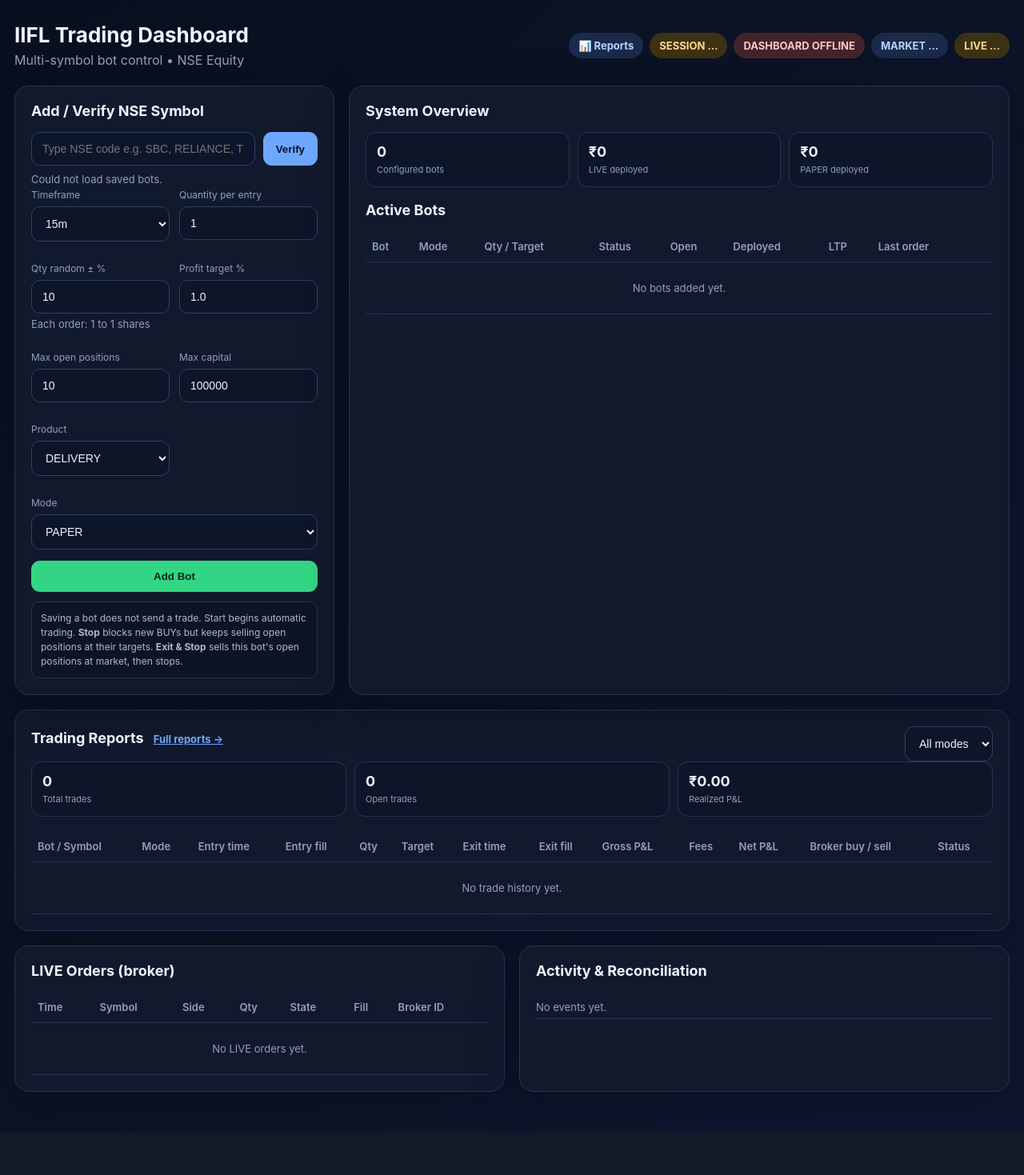
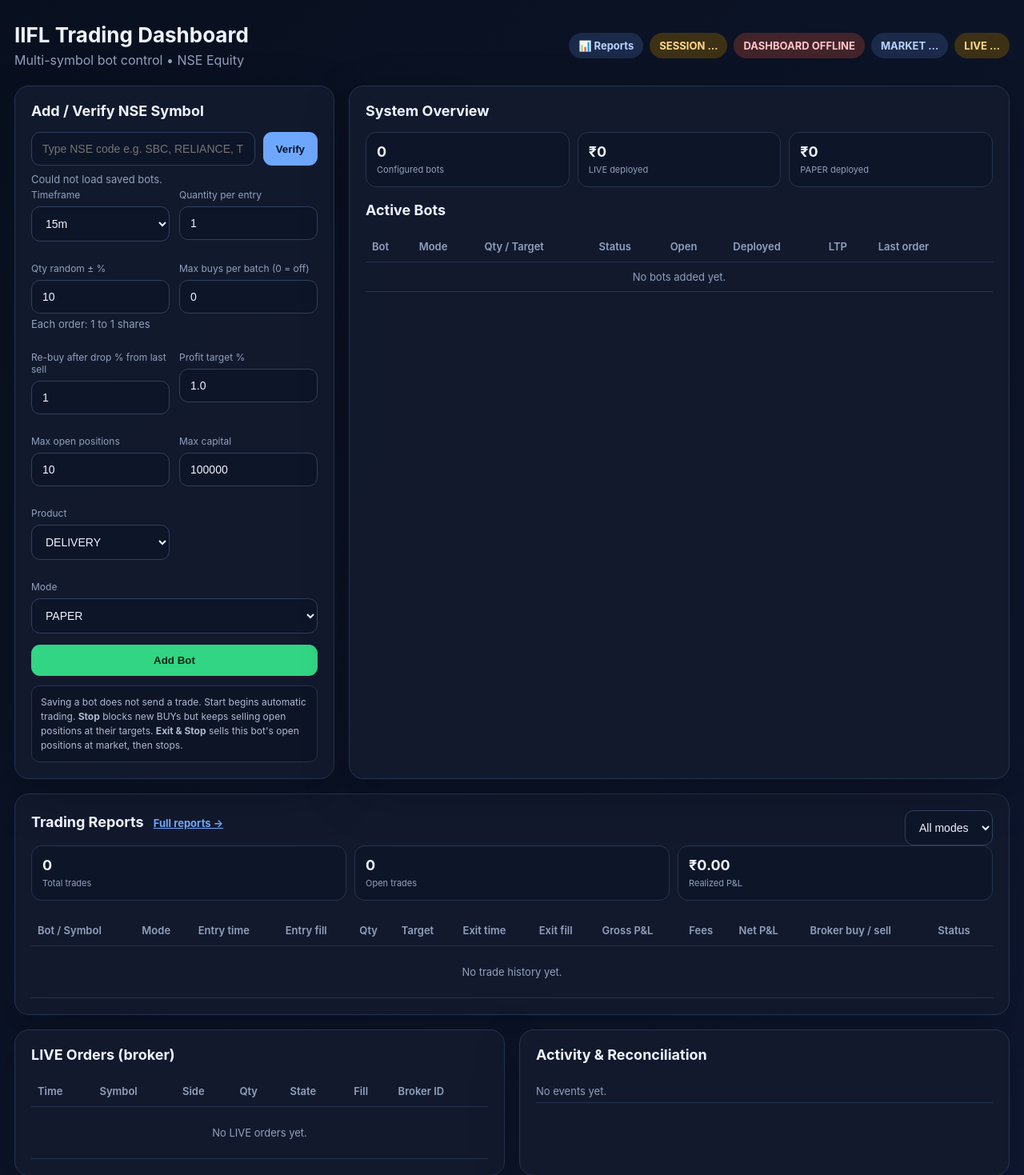
Before and after one commit to doshihiren/iifl-trading, a Flask app: page /iifl/ in a window 1280 px wide. Shown: the top 1469 px of the page at 80% size. Before the commit the page ends 1365 px from the top, so only its background shows below. Run offline with Flask 3, Linux system fonts and the light colour scheme; the visitor is signed in with stand-in values (Sample User, id 1); data that the repository does not hold is empty; parts of the project's set-up code (start-up, migrations or seed data) failed here and were passed over.

Commit message:
Batch buying: max buys per batch, pause, re-buy after % drop from last sell; edit bot settings
Co-Authored-By: Claude Opus 5.5 <noreply@anthropic.com>
Claude-Session: https://claude.ai/code/session_0137q8f1zC6jg2MBMb1ePwyV

```diff
--- a/app.py
+++ b/app.py
@@ -538,7 +538,25 @@ def _bot_summary(bot):
     bot["open_qty"] = sum(int(l["quantity"]) for l in lots)
     bot["deployed_capital"] = round(sum(float(l["entry_price"]) * int(l["quantity"]) for l in lots), 2)
     bot["pending_orders"] = int(pending or 0)
+    bot["batch_bought"] = int(db.scalar(
+        "SELECT COUNT(*) FROM orders WHERE bot_id=? AND side='BUY' AND batch_no=? "
+        "AND state IN ('FILLED',?,?,?,?)",
+        (bot["bot_id"], int(bot.get("batch_no") or 1), *ACTIVE_ORDER_STATES)) or 0)
     return bot
+
+
+def _batch_settings(body):
+    """Validate batch fields. Returns (batch_size, rebuy_dip_pct) or raises ValueError."""
+    try:
+        size = int(body.get("batch_size", 0) or 0)
+        dip = float(body.get("rebuy_dip_pct", 0) or 0)
+    except (TypeError, ValueError):
+        raise ValueError("Invalid batch settings")
+    if size < 0:
+        raise ValueError("Max buys per batch cannot be negative")
+    if not 0 <= dip <= 50:
+        raise ValueError("Re-buy drop % must be between 0 and 50")
+    return size, dip
 
 
 @app.route("/iifl/api/bots", methods=["GET"])
@@ -591,6 +609,10 @@ def api_bots_save():
         return jsonify({"status": "error", "message": "Invalid qty random %"}), 400
     if not 0 <= qty_random_pct <= 50:
         return jsonify({"status": "error", "message": "Qty random % must be between 0 and 50"}), 400
+    try:
+        batch_size, rebuy_dip_pct = _batch_settings(body)
+    except ValueError as e:
+        return jsonify({"status": "error", "message": str(e)}), 400
 
     saved = add_bot({
         "symbol": symbol,
@@ -601,6 +623,8 @@ def api_bots_save():
         "mode": mode,
         "qty": quantity,
         "qty_random_pct": qty_random_pct,
+        "batch_size": batch_size,
+        "rebuy_dip_pct": rebuy_dip_pct,
         "target": target,
         "timeframe": timeframe,
         "product": product,
@@ -638,9 +662,59 @@ def api_bots_delete(bot_id):
     })
 
 
+@app.route("/iifl/api/bots/<bot_id>", methods=["PATCH"])
+def api_bots_edit(bot_id):
+    """Change sizing/batch settings of an existing bot. New values apply to new entries only."""
+    bot = get_bot(bot_id)
+    if not bot:
+        return jsonify({"status": "error", "message": "Bot not found"}), 404
+    body = request.get_json(silent=True) or {}
+    changes = {}
+    try:
+        for key, cast, lo, hi in (("qty", int, 1, None), ("qty_random_pct", float, 0, 50),
+                                  ("target", float, 0.01, None), ("maxpos", int, 1, None),
+                                  ("capital", float, 1, None)):
+            if key in body and body[key] not in (None, ""):
+                value = cast(body[key])
+                if value < lo or (hi is not None and value > hi):
+                    raise ValueError(f"{key} out of range")
+                changes[key] = value
+        if "batch_size" in body or "rebuy_dip_pct" in body:
+            size, dip = _batch_settings({"batch_size": body.get("batch_size", bot["batch_size"]),
+                                         "rebuy_dip_pct": body.get("rebuy_dip_pct", bot["rebuy_dip_pct"])})
+            changes["batch_size"] = size
+            changes["rebuy_dip_pct"] = dip
+            if size == 0:
+                changes.update(batch_state="BUYING", rebuy_ref_price=None, rebuy_trigger_price=None)
+            elif int(bot.get("batch_size") or 0) == 0:
+                # Turning batching on: count from a fresh batch, not from old buys.
+                changes.update(batch_no=int(bot.get("batch_no") or 1) + 1, batch_state="BUYING",
+                               rebuy_ref_price=None, rebuy_trigger_price=None)
+            elif bot.get("batch_state") == "WAITING_DIP" and bot.get("rebuy_ref_price"):
+                # Re-arm the waiting level with the new drop %.
+                from engine import floor_to_tick
+                changes["rebuy_trigger_price"] = floor_to_tick(
+                    float(bot["rebuy_ref_price"]) * (1 - dip / 100.0), bot["tick_size"])
+    except (TypeError, ValueError) as e:
+        return jsonify({"status": "error", "message": f"Invalid value: {e}"}), 400
+    saved = update_bot(bot_id, **changes)
+    db.add_event("BOT_EDITED", "Settings changed: " + ", ".join(f"{k}={v}" for k, v in changes.items()
+                                                                 if not k.startswith("rebuy_ref")),
+                 bot_id=bot_id)
+    return jsonify({"status": "Ok", "result": saved})
+
+
 @app.route("/iifl/api/bots/<bot_id>/start", methods=["POST"])
 def api_bot_start(bot_id):
-    bot = update_bot(bot_id, status="RUNNING", last_error=None)
+    current = get_bot(bot_id)
+    if not current:
+        return jsonify({"status": "error", "message": "Bot not found"}), 404
+    extra = {}
+    if current["status"] != "RUNNING" and int(current.get("batch_size") or 0) > 0:
+        # A manual Start begins a fresh batch.
+        extra = {"batch_no": int(current.get("batch_no") or 1) + 1, "batch_state": "BUYING",
+                 "rebuy_ref_price": None, "rebuy_trigger_price": None}
+    bot = update_bot(bot_id, status="RUNNING", last_error=None, **extra)
     if not bot:
         return jsonify({"status": "error", "message": "Bot not found"}), 404
     db.add_event("BOT_START", f"{bot['mode']} bot {bot['symbol']} started", bot_id=bot_id)
--- a/templates/dashboard.html
+++ b/templates/dashboard.html
@@ -13,6 +13,8 @@
     .badge.bad{background:#43232a;color:#ffc5ca}.badge.warn{background:#3d3115;color:#ffd98a}.badge.info{background:#1b2a4a;color:#b9d2ff}
     .badges{display:flex;gap:8px;flex-wrap:wrap;align-items:center}.badges a{color:inherit}
     .btn-sm{padding:7px 10px;font-size:12px;border-radius:9px;margin:2px 0}
+    .acts{display:flex;flex-direction:column;gap:4px;min-width:118px}.acts .btn-sm{margin:0;width:100%}
+    #bots td{padding:10px 6px}
     .err{color:#ff9da4}.pos{color:var(--green)}.neg{color:var(--red)}
     .events{max-height:320px;overflow:auto;font-size:12px}.events div{padding:6px 0;border-bottom:1px solid var(--line)}
     .events .ERROR{color:#ff9da4}.events .WARNING{color:#ffd98a}
@@ -64,6 +66,8 @@
         <div class="field"><label>Timeframe</label><select id="timeframe"><option>1m</option><option>5m</option><option selected>15m</option></select></div>
         <div class="field"><label>Quantity per entry</label><input id="qty" type="number" value="1" min="1"></div>
         <div class="field"><label>Qty random ± %</label><input id="qtyRandom" type="number" value="10" min="0" max="50" step="1"><div class="meta" id="qtyHint">Each order: 1 to 1</div></div>
+        <div class="field"><label>Max buys per batch <span title="0 = no batch limit (buy every slot)">(0 = off)</span></label><input id="batchSize" type="number" value="0" min="0" step="1"></div>
+        <div class="field"><label>Re-buy after drop % from last sell</label><input id="rebuyDip" type="number" value="1" min="0" max="50" step="0.05"></div>
         <div class="field"><label>Profit target %</label><input id="target" type="number" value="1.0" min="0.01" step="0.01"></div>
         <div class="field"><label>Max open positions</label><input id="maxpos" type="number" value="10" min="1"></div>
         <div class="field"><label>Max capital</label><input id="capital" type="number" value="100000" min="1"></div>
@@ -126,6 +130,16 @@
 </div>
 </div>
 
+<div id="editBox" style="display:none;position:fixed;inset:0;background:rgba(3,7,16,.7);z-index:20;align-items:center;justify-content:center;padding:16px">
+  <div class="card" style="width:100%;max-width:520px">
+    <h2 id="editTitle">Edit bot</h2>
+    <div class="formgrid" id="editFields"></div>
+    <div class="notice" style="margin:4px 0 12px">Changes apply to new entries. Open positions keep their own entry price and target.</div>
+    <div style="display:flex;gap:10px;justify-content:flex-end"><button class="secondary" onclick="closeEdit()">Cancel</button><button class="start" onclick="saveEdit()">Save</button></div>
+    <div id="editStatus" class="status"></div>
+  </div>
+</div>
+
 <script>
 let verified = null;
 let bots = [];
@@ -173,6 +187,8 @@ async function addBot(){
     mode:document.getElementById('mode').value,
     qty:Number(document.getElementById('qty').value),
     qty_random_pct:Number(document.getElementById('qtyRandom').value),
+    batch_size:Number(document.getElementById('batchSize').value),
+    rebuy_dip_pct:Number(document.getElementById('rebuyDip').value),
     target:Number(document.getElementById('target').value),
     timeframe:document.getElementById('timeframe').value,
     product:document.getElementById('product').value,
@@ -264,19 +280,27 @@ function renderBots(){
     if(b.open_positions>0 && b.status!=='EXITING'){
       btns+='<button class="danger btn-sm" onclick="exitBot(\''+id+'\',\''+sym+'\')">Exit &amp; Stop</button> ';
     }
+    btns+='<button class="secondary btn-sm" onclick="openEdit(\''+id+'\')">Edit</button> ';
     btns+='<button class="danger btn-sm" onclick="removeBot(\''+id+'\',\''+sym+'\')">Remove</button>';
     const statusLabel = b.status==='STOPPED' && b.open_positions>0 ? 'STOPPED (managing exits)' : b.status;
     const err = b.last_error ? '<div class="meta err">'+esc(b.last_error)+'</div>' : '';
     const pend = b.pending_orders ? '<div class="meta">'+b.pending_orders+' order(s) pending at broker</div>' : '';
+    let batch='';
+    if(Number(b.batch_size)>0){
+      if(b.batch_state==='BUYING') batch='Batch '+b.batch_no+': bought '+b.batch_bought+'/'+b.batch_size;
+      else if(b.batch_state==='WAITING_SELL') batch='Batch '+b.batch_no+' full ('+b.batch_size+'/'+b.batch_size+') • waiting for a sell';
+      else if(b.batch_state==='WAITING_DIP') batch='Waiting: re-buy at ≤ '+px(b.rebuy_trigger_price)+' ('+esc(b.rebuy_dip_pct)+'% below sell '+px(b.rebuy_ref_price)+')';
+      batch='<div class="meta" style="color:#b9d2ff">'+batch+'</div>';
+    }
     tr.innerHTML='<td><b>'+sym+'</b><div class="meta">'+esc(b.timeframe)+' • '+esc(b.product)+' • '+id+'</div></td>'+
       '<td><span class="pill '+(b.mode==='PAPER'?'paper':'')+'">'+esc(b.mode)+'</span></td>'+
       '<td>'+esc(b.qty)+(Number(b.qty_random_pct)>0?' ±'+esc(b.qty_random_pct)+'%':'')+' / '+esc(b.target)+'%<div class="meta">max '+esc(b.maxpos)+' • cap ₹'+Number(b.capital).toLocaleString('en-IN')+'</div></td>'+
-      '<td><span class="pill">'+esc(statusLabel || 'READY')+'</span>'+pend+err+'</td>'+
+      '<td style="min-width:170px"><span class="pill">'+esc(statusLabel || 'READY')+'</span>'+batch+pend+err+'</td>'+
       '<td>'+esc(b.open_positions)+'<div class="meta">'+esc(b.open_qty)+' sh</div></td>'+
       '<td>'+money(b.deployed_capital)+'</td>'+
       '<td>'+px(b.last_ltp)+'<div class="meta">'+tm(b.last_tick)+'</div></td>'+
-      '<td style="min-width:170px"><span class="meta">'+esc(b.last_order || '-')+'</span></td>'+
-      '<td style="white-space:nowrap">'+btns+'</td>';
+      '<td style="min-width:120px;white-space:normal"><span class="meta">'+esc(b.last_order || '-')+'</span></td>'+
+      '<td><div class="acts">'+btns+'</div></td>';
     tbody.appendChild(tr);
   });
   document.getElementById('botCount').textContent=bots.length;
@@ -369,6 +393,29 @@ document.getElementById('qty').addEventListener('input',updateQtyHint);
 document.getElementById('qtyRandom').addEventListener('input',updateQtyHint);
 updateQtyHint();
 
+// ---------- edit bot ----------
+const EDIT_FIELDS=[['qty','Quantity per entry',1,1],['qty_random_pct','Qty random ± %',0,0.5],['target','Profit target %',0.01,0.01],
+  ['maxpos','Max open positions',1,1],['capital','Max capital',1,1],['batch_size','Max buys per batch (0 = off)',0,1],['rebuy_dip_pct','Re-buy after drop % from last sell',0,0.05]];
+function openEdit(id){
+  const b=bots.find(x=>x.bot_id===id); if(!b) return;
+  document.getElementById('editTitle').textContent='Edit '+b.symbol+' '+b.timeframe+' '+b.mode+' ('+b.bot_id+')';
+  document.getElementById('editFields').innerHTML=EDIT_FIELDS.map(f=>'<div class="field"><label>'+f[1]+'</label><input id="e_'+f[0]+'" type="number" min="'+f[2]+'" step="'+f[3]+'" value="'+esc(b[f[0]])+'"></div>').join('');
+  document.getElementById('editStatus').textContent='';
+  document.getElementById('editBox').dataset.id=id;
+  document.getElementById('editBox').style.display='flex';
+}
+function closeEdit(){document.getElementById('editBox').style.display='none'}
+async function saveEdit(){
+  const id=document.getElementById('editBox').dataset.id, body={};
+  EDIT_FIELDS.forEach(f=>{body[f[0]]=Number(document.getElementById('e_'+f[0]).value)});
+  const st=document.getElementById('editStatus'); st.textContent='Saving…';
+  try{
+    const r=await fetch('/iifl/api/bots/'+encodeURIComponent(id),{method:'PATCH',headers:{'Content-Type':'application/json'},body:JSON.stringify(body)});
+    const d=await r.json(); if(!r.ok) throw new Error(d.message||'Could not save');
+    closeEdit(); await loadBots();
+  }catch(e){st.textContent=e.message}
+}
+
 loadSystem();
 loadBots();
 loadReports();
```
Also changed, not shown: DEPLOY.md (+8 -0 lines), bot_store.py (+5 -2 lines), db.py (+9 -0 lines), engine.py (+75 -4 lines), tests/test_engine.py (+55 -1 lines).
